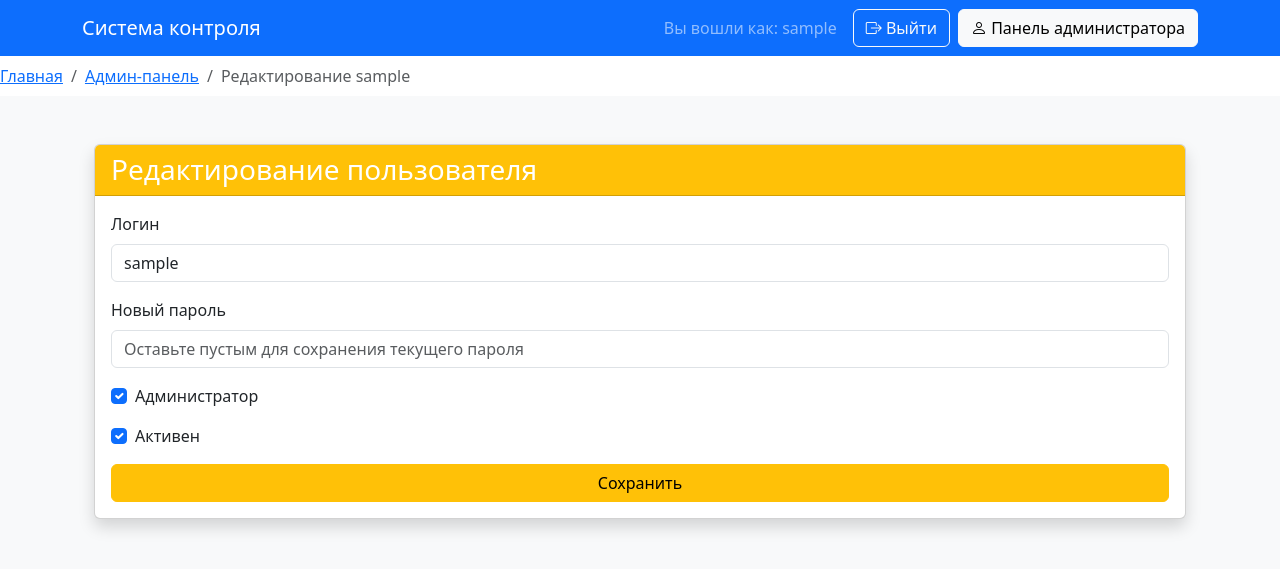
After one commit to filipanselmo/system_temp_back, a Flask app: page /admin/edit-user/1 in a window 1280 px wide. The commit adds this page. Shown: the top 569 px of the page. Run offline with Flask 3, Linux system fonts and the light colour scheme; a user stored in the database is signed in; tables that the repository leaves empty hold one stand-in row (values such as "Sample post").

Commit message:
Добавил формы редактирования пользователей

```diff
--- a/app.py
+++ b/app.py
@@ -14,7 +14,7 @@ from io import BytesIO
 from OptimizedYOLO import OptimizedYOLO
 from dbModels import db, DetectionResult, Photo, Planogram, ComplianceCheckResult, Embedding, Task, Shelf, Category, \
     User
-from forms import LoginForm, AdminUserForm
+from forms import LoginForm, AdminUserForm, EditUserForm
 from gan import augment_image
 from triplet_net import TripletNet
 from flask_migrate import Migrate
@@ -89,6 +89,31 @@ def create_user():
             db.session.rollback()
             flash('Имя пользователя уже существует', 'danger')
     return render_template('admin/create_user.html', form=form)
+
+
+@app.route('/admin/edit-user/<int:user_id>', methods=['GET', 'POST'])
+@login_required
+def edit_user(user_id):
+    if not current_user.is_admin:
+        os.abort(403)
+
+    user = User.query.get_or_404(user_id)
+    form = EditUserForm(obj=user)
+
+    if form.validate_on_submit():
+        user.username = form.username.data
+        # user.email = form.email.data
+        user.is_admin = form.is_admin.data
+        user.is_active = form.is_active.data
+
+        if form.password.data:
+            user.set_password(form.password.data)
+
+        db.session.commit()
+        flash('Пользователь обновлен', 'success')
+        return redirect(url_for('admin_dashboard'))
+
+    return render_template('admin/edit_user.html', form=form, user=user)
 
 
 # Расчет Intersection over Union
--- a/forms.py
+++ b/forms.py
@@ -20,3 +20,11 @@ class AdminUserForm(FlaskForm):
         user = User.query.filter_by(username=username.data).first()
         if user:
             raise ValidationError('Имя пользователя уже занято')
+
+class EditUserForm(FlaskForm):
+    username = StringField('Логин', validators=[DataRequired()])
+    # email = StringField('Email', validators=[DataRequired(), Email()])
+    password = PasswordField('Новый пароль')
+    is_admin = BooleanField('Администратор')
+    is_active = BooleanField('Активен')
+    submit = SubmitField('Сохранить')
--- /dev/null
+++ b/templates/admin/edit_user.html
@@ -0,0 +1,42 @@
+{% extends "base.html" %}
+
+{% block sub_breadcrumbs %}
+    <li class="breadcrumb-item"><a href="{{ url_for('admin_dashboard') }}">Админ-панель</a></li>
+    <li class="breadcrumb-item active">Редактирование {{ user.username }}</li>
+{% endblock %}
+
+{% block content %}
+<div class="container mt-5">
+    <div class="card shadow">
+        <div class="card-header bg-warning text-white">
+            <h3 class="mb-0">Редактирование пользователя</h3>
+        </div>
+        <div class="card-body">
+            <form method="POST">
+                {{ form.hidden_tag() }}
+
+                <!-- Поля формы -->
+                <div class="mb-3">
+                    {{ form.username.label(class="form-label") }}
+                    {{ form.username(class="form-control") }}
+                </div>
+                <div class="mb-3">
+                    {{ form.password.label(class="form-label") }}
+                    {{ form.password(class="form-control", placeholder="Оставьте пустым для сохранения текущего пароля") }}
+                </div>
+                <div class="mb-3 form-check">
+                    {{ form.is_admin.label(class="form-check-label") }}
+                    {{ form.is_admin(class="form-check-input") }}
+                </div>
+                <div class="mb-3 form-check">
+                    {{ form.is_active.label(class="form-check-label") }}
+                    {{ form.is_active(class="form-check-input") }}
+                </div>
+                <div class="d-grid">
+                    {{ form.submit(class="btn btn-warning") }}
+                </div>
+            </form>
+        </div>
+    </div>
+</div>
+{% endblock %}
```
Also changed, not shown: templates/admin/dashboard.html (+14 -7 lines).
